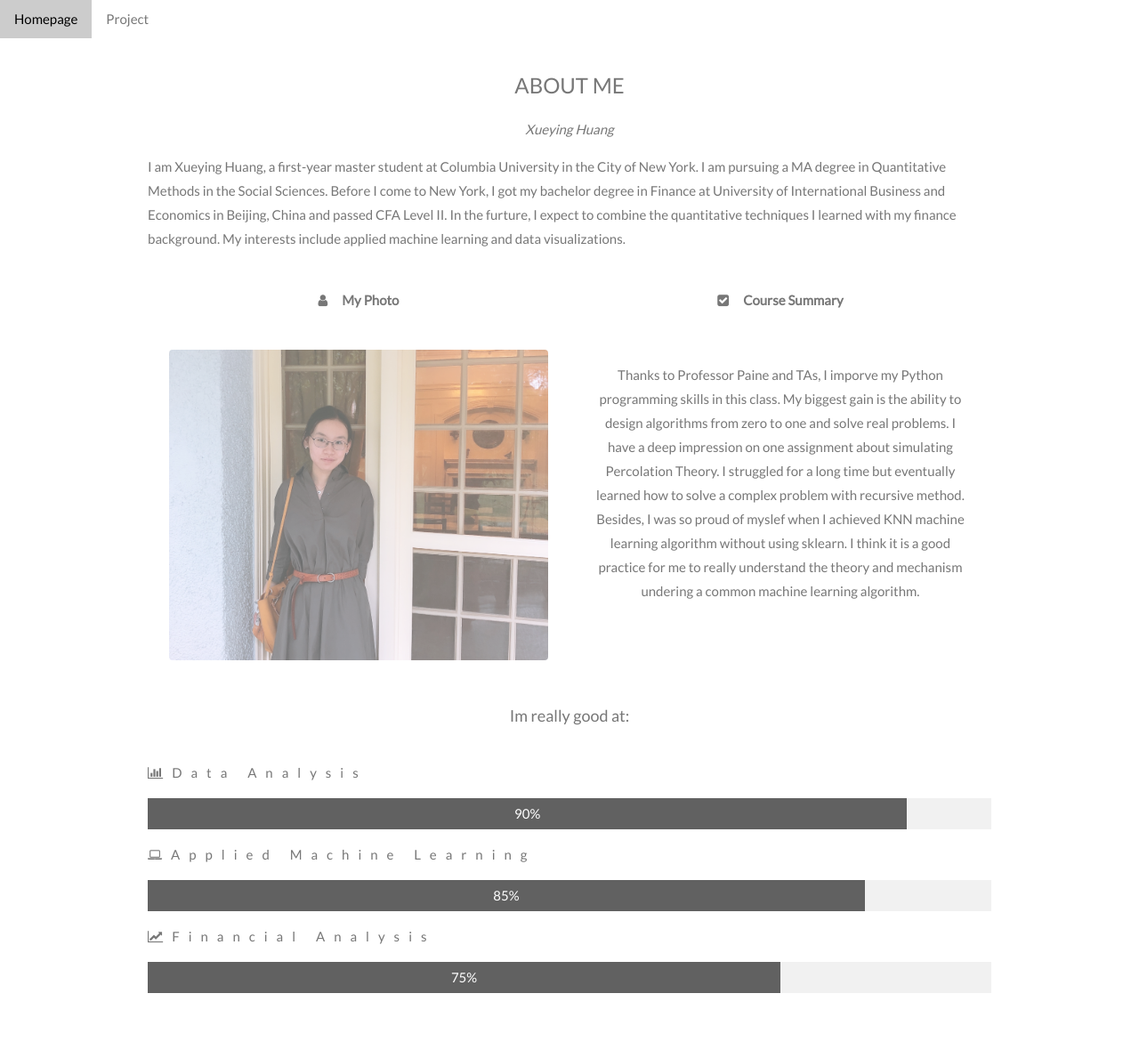
After one commit to xueyingH/Flask-Project, a Flask app: page /person in a window 1280 px wide. The commit adds this page. Shown: the whole page at 89% size. Run offline with Flask 2, Linux system fonts and the light colour scheme; parts of the project's set-up code (start-up, migrations or seed data) failed here and were passed over.

Commit message:
commit personal page

```diff
--- a/xh2434-final/app.py
+++ b/xh2434-final/app.py
@@ -77,6 +77,10 @@ def stock_corr(daily_return):
 def hello():
     return render_template("index.html")
 
+@app.route("/person")
+def intro():
+    return render_template("personal.html")
+
 portfolio = []
 @app.route("/project", methods = ["GET", "POST"])
 def selectStock():
--- a/xh2434-final/templates/index.html
+++ b/xh2434-final/templates/index.html
@@ -33,7 +33,10 @@ body, html {height: 100%}
     <h1 class="w3-jumbo w3-animate-top">Welcome to visit!</h1>
     <hr class="w3-border-grey" style="margin:auto;width:40%">
     <p class="w3-large w3-center">Xueying Huang</p>
-    <h5 class="w3-center w3-padding-48"><a href="/project" class="w3-button w3-black">Stock Portfolio Analysis Project</a></h5>
+    <h5 class="w3-center w3-padding-48">
+        <a href="/project" class="w3-button w3-black">Stock Portfolio Analysis Project</a>
+        <a href="/person" class="w3-button w3-black">About Me</a>
+    </h5>
   </div>
 </div>
 
--- /dev/null
+++ b/xh2434-final/templates/personal.html
@@ -0,0 +1,116 @@
+<!DOCTYPE html>
+<html>
+<title>Person Information</title>
+<meta charset="UTF-8">
+<meta name="viewport" content="width=device-width, initial-scale=1">
+<link rel="stylesheet" href="{{ url_for('static',    filename='css/w3.css')}}">
+<link rel="stylesheet" href="https://fonts.googleapis.com/css?family=Lato">
+<link rel="stylesheet" href="https://cdnjs.cloudflare.com/ajax/libs/font-awesome/4.7.0/css/font-awesome.min.css">
+<style>
+body,h1,h2,h3,h4,h5,h6 {font-family: "Lato", sans-serif;}
+body, html {
+  height: 100%;
+  color: #777;
+  line-height: 1.8;
+}
+
+
+
+.w3-wide {letter-spacing: 10px;}
+.w3-hover-opacity {cursor: pointer;}
+
+/* Turn off parallax scrolling for tablets and phones */
+@media only screen and (max-device-width: 1600px) {
+  .bgimg-1, .bgimg-2, .bgimg-3 {
+    background-attachment: scroll;
+    min-height: 400px;
+  }
+}
+</style>
+<body>
+
+<!-- Navbar (sit on top) -->
+<div class="w3-top">
+  <div class="w3-bar" id="myNavbar">
+    <a class="w3-bar-item w3-button w3-hover-black w3-hide-medium w3-hide-large w3-right" href="javascript:void(0);" onclick="toggleFunction()" title="Toggle Navigation Menu">
+    </a>
+    <a href="/" class="w3-bar-item w3-button">Homepage</a>
+    <a href="/project" class="w3-bar-item w3-button w3-hide-small">Project</a>
+  </div>
+
+  <!-- Navbar on small screens -->
+  <div id="navDemo" class="w3-bar-block w3-white w3-hide w3-hide-large w3-hide-medium">
+    <a href="#about" class="w3-bar-item w3-button" onclick="toggleFunction()">ABOUT</a>
+    <a href="#portfolio" class="w3-bar-item w3-button" onclick="toggleFunction()">PORTFOLIO</a>
+    <a href="#contact" class="w3-bar-item w3-button" onclick="toggleFunction()">CONTACT</a>
+    <a href="#" class="w3-bar-item w3-button">SEARCH</a>
+  </div>
+</div>
+
+<!-- Container (About Section) -->
+<div class="w3-content w3-container w3-padding-64" id="about">
+  <h3 class="w3-center">ABOUT ME</h3>
+  <p class="w3-center"><em>Xueying Huang</em></p>
+  <p>I am Xueying Huang, a first-year master student at Columbia University in the City of New York. I am pursuing a MA degree in Quantitative Methods in the Social Sciences. Before I come to New York, I got my bachelor degree in Finance at University of International Business and Economics in Beijing, China and passed CFA Level II. In the furture, I expect to combine the quantitative techniques I learned with my finance background. My interests include applied machine learning and data visualizations.</p>
+  <div class="w3-row">
+    <div class="w3-col m6 w3-center w3-padding-large">
+      <p><b><i class="fa fa-user w3-margin-right"></i>My Photo</b></p><br>
+      <img src="static/images/xh1.jpg" class="w3-round w3-image w3-opacity w3-hover-opacity-off" alt="Photo of Me" width="500" height="333">
+    </div>
+
+    <!-- Hide this text on small devices -->
+    <div class="w3-col m6 w3-center w3-padding-large">
+      <p><b><i class="fa fa-check-square w3-margin-right"></i>Course Summary</b></p><br>
+      <p>Thanks to Professor Paine and TAs, I imporve my Python programming skills in this class. My biggest gain is the ability to design algorithms from zero to one and solve real problems. I have a deep impression on one assignment about simulating Percolation Theory. I struggled for a long time but eventually learned how to solve a complex problem with recursive method. Besides, I was so proud of myslef when I achieved KNN machine learning algorithm without using sklearn. I think it is a good practice for me to really understand the theory and mechanism undering a common machine learning algorithm.</p>
+    </div>
+  </div>
+  <p class="w3-large w3-center w3-padding-16">Im really good at:</p>
+  <p class="w3-wide"><i class="fa fa-bar-chart"></i>Data Analysis</p>
+  <div class="w3-light-grey">
+    <div class="w3-container w3-padding-small w3-dark-grey w3-center" style="width:90%">90%</div>
+  </div>
+  <p class="w3-wide"><i class="fa fa-laptop"></i>Applied Machine Learning</p>
+  <div class="w3-light-grey">
+    <div class="w3-container w3-padding-small w3-dark-grey w3-center" style="width:85%">85%</div>
+  </div>
+  <p class="w3-wide"><i class="fa fa-line-chart"></i>Financial Analysis</p>
+  <div class="w3-light-grey">
+    <div class="w3-container w3-padding-small w3-dark-grey w3-center" style="width:75%">75%</div>
+  </div>
+</div>
+
+
+
+<script>
+// Modal Image Gallery
+function onClick(element) {
+  document.getElementById("img01").src = element.src;
+  document.getElementById("modal01").style.display = "block";
+  var captionText = document.getElementById("caption");
+  captionText.innerHTML = element.alt;
+}
+
+// Change style of navbar on scroll
+window.onscroll = function() {myFunction()};
+function myFunction() {
+    var navbar = document.getElementById("myNavbar");
+    if (document.body.scrollTop > 100 || document.documentElement.scrollTop > 100) {
+        navbar.className = "w3-bar" + " w3-card" + " w3-animate-top" + " w3-white";
+    } else {
+        navbar.className = navbar.className.replace(" w3-card w3-animate-top w3-white", "");
+    }
+}
+
+// Used to toggle the menu on small screens when clicking on the menu button
+function toggleFunction() {
+    var x = document.getElementById("navDemo");
+    if (x.className.indexOf("w3-show") == -1) {
+        x.className += " w3-show";
+    } else {
+        x.className = x.className.replace(" w3-show", "");
+    }
+}
+</script>
+
+</body>
+</html>
```
Also changed, not shown: xh2434-final/static/images/index.png, xh2434-final/static/images/index_return.png, xh2434-final/static/images/mkt_cap.png, xh2434-final/static/images/multi_index.png, xh2434-final/static/images/return.png, xh2434-final/static/images/stock_corr.png, xh2434-final/static/images/xh1.jpg (added).
